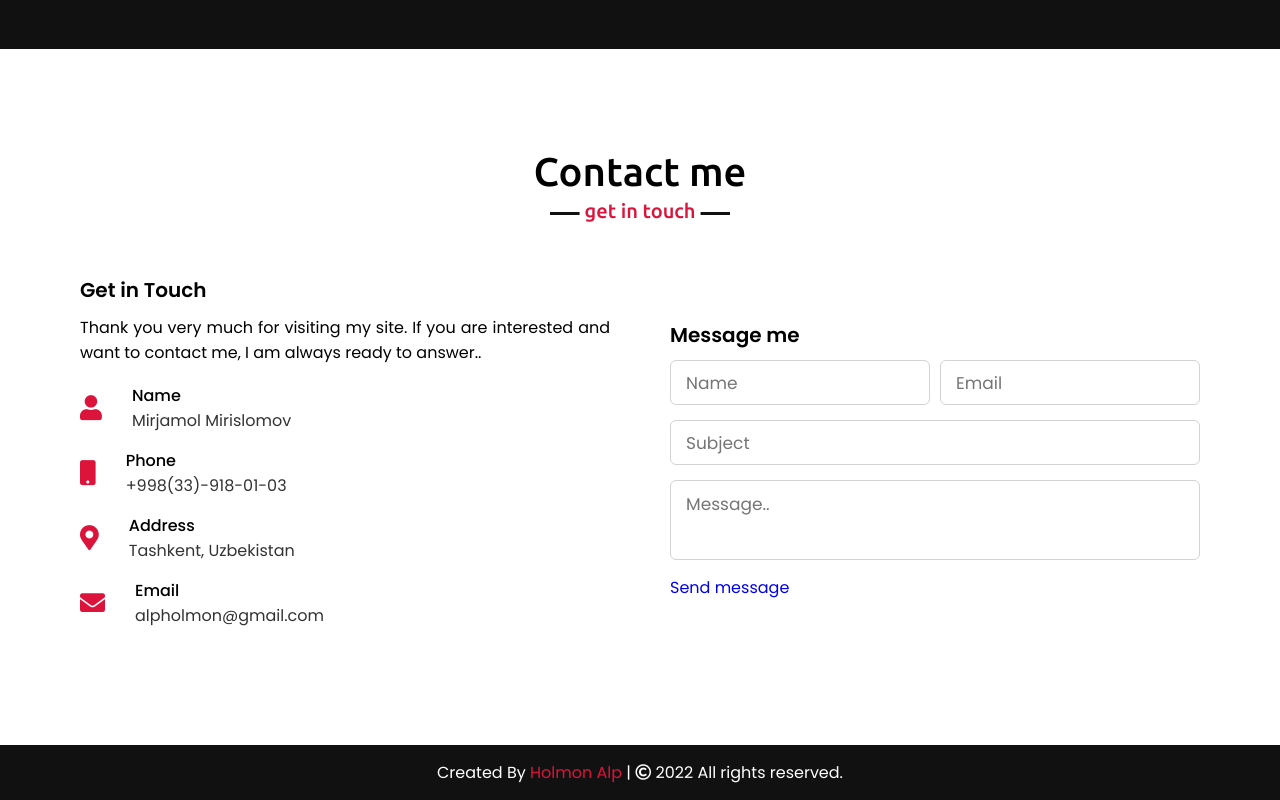
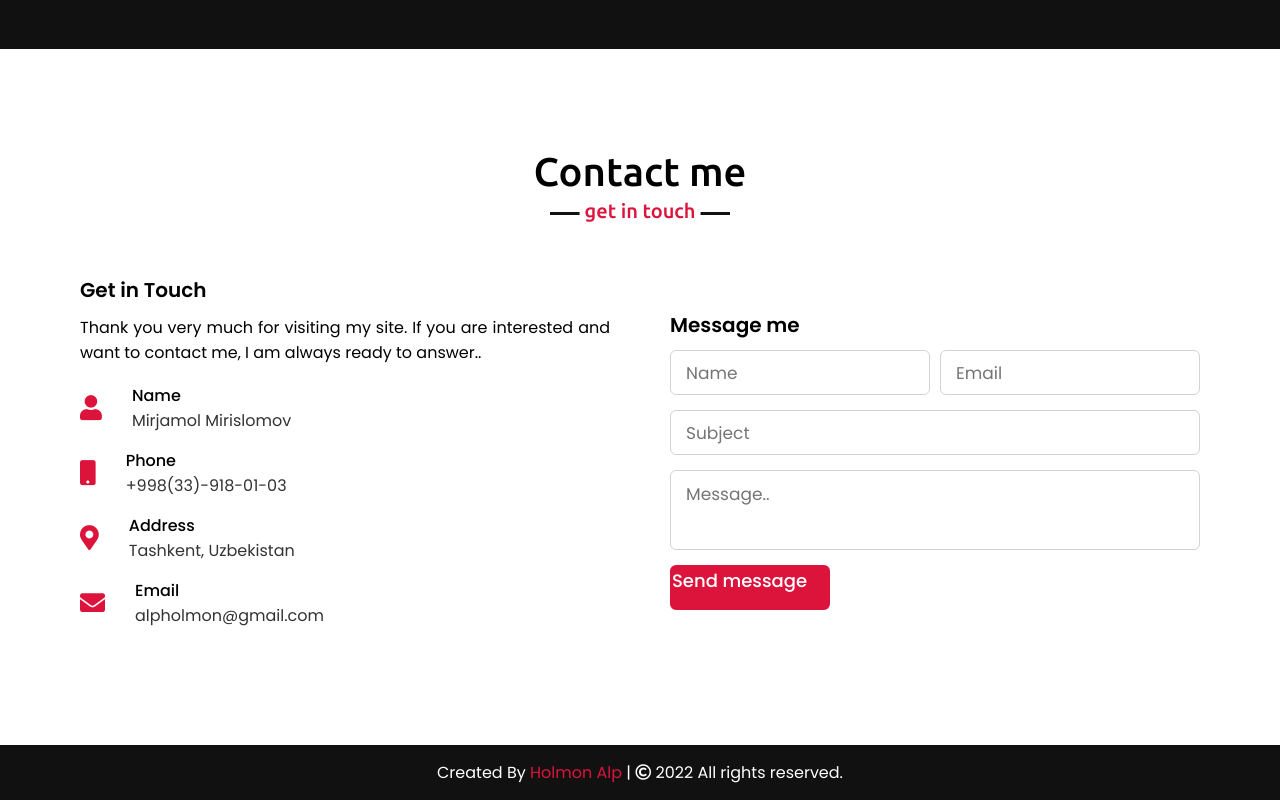
Before and after one commit to holmon-alp/holmon-alp.github.io, a plain HTML site: page index.html in a window 1280 px wide. Shown: the part 3467-4267 px from the top of the page. Drawn offline with nearby package versions, Linux system fonts and the light colour scheme.

Commit message:
Update style.css

```diff
--- a/style.css
+++ b/style.css
@@ -535,7 +535,7 @@ section .title::after{
   display: flex;
   align-items: center;
 }
-.right form .button-area button{
+.right form .button-area a{
   color: #fff;
   display: block;
   width: 160px!important;
```
